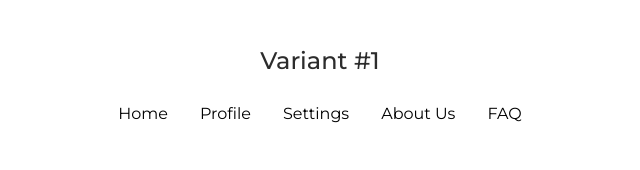
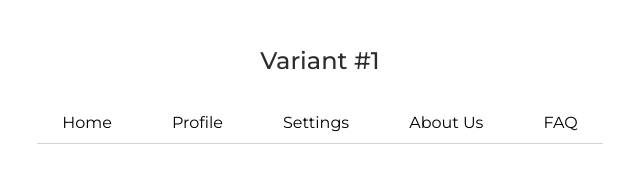
Before and after one commit to nat-davydova/tabs-inspiration, a plain HTML site: page dist/index.html in a window 1280 px wide. Shown: the part 164-334 px from the top of the page, without its empty margins (320-960 px from the left). Drawn offline with nearby package versions, Linux system fonts and the light colour scheme.

Commit message:
effect #1: add basic styles

```diff
--- a/dist/index.html
+++ b/dist/index.html
@@ -23,9 +23,9 @@
   <div class="container">
     <h2 class="subtitle">Variant #1</h2>
 
-    <div data-tabs-effect="1" class="tabs">
+    <div class="tabs tabs--1">
       <ul class="tabs__list">
-        <li class="tabs__item"><button class="tabs__btn">Home</button></li>
+        <li class="tabs__item"><button class="tabs__btn is-active">Home</button></li>
         <li class="tabs__item"><button class="tabs__btn">Profile</button></li>
         <li class="tabs__item"><button class="tabs__btn">Settings</button></li>
         <li class="tabs__item"><button class="tabs__btn">About Us</button></li>
--- a/dist/style.css
+++ b/dist/style.css
@@ -78,7 +78,7 @@ body a {
 .container {
   display: flex;
   flex-direction: column;
-  gap: 30px;
+  gap: 40px;
 }
 
 .subtitle {
@@ -91,8 +91,6 @@ body a {
 
 .tabs__list {
   display: flex;
-  justify-content: center;
-  gap: 20px;
   margin: 0;
   padding: 0;
   list-style-type: none;
@@ -104,3 +102,24 @@ body a {
   background-color: transparent;
   cursor: pointer;
 }
+
+/* DEMO #1 STYLES */
+.tabs--1 {
+  --border-color: #d4d4d4;
+}
+
+.tabs--1 .tabs__list {
+  position: relative;
+  width: -webkit-max-content;
+  width: -moz-max-content;
+  width: max-content;
+  margin: auto;
+  padding-bottom: 10px;
+  justify-content: center;
+  gap: 10px;
+  border-bottom: 1px solid var(--border-color);
+}
+
+.tabs--1 .tabs__btn {
+  padding: 0 25px;
+}
--- a/src/style.css
+++ b/src/style.css
@@ -78,7 +78,7 @@ body a {
 .container {
   display: flex;
   flex-direction: column;
-  gap: 30px;
+  gap: 40px;
 }
 
 .subtitle {
@@ -91,8 +91,6 @@ body a {
 
 .tabs__list {
   display: flex;
-  justify-content: center;
-  gap: 20px;
   margin: 0;
   padding: 0;
   list-style-type: none;
@@ -104,3 +102,22 @@ body a {
   background-color: transparent;
   cursor: pointer;
 }
+
+/* DEMO #1 STYLES */
+.tabs--1 {
+  --border-color: #d4d4d4;
+}
+
+.tabs--1 .tabs__list {
+  position: relative;
+  width: max-content;
+  margin: auto;
+  padding-bottom: 10px;
+  justify-content: center;
+  gap: 10px;
+  border-bottom: 1px solid var(--border-color);
+}
+
+.tabs--1 .tabs__btn {
+  padding: 0 25px;
+}
```
Also changed, not shown: src/index.html (+2 -2 lines).
